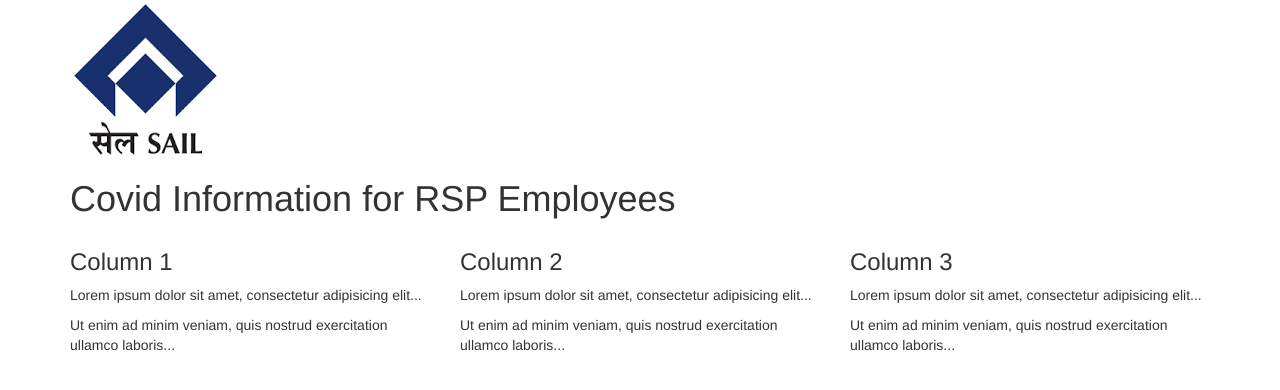
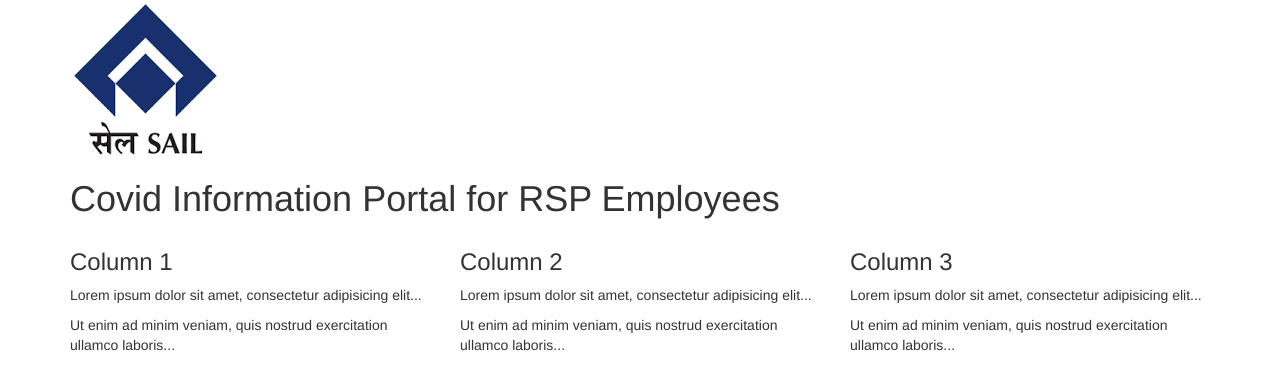
Before and after one commit to sailrsp/sailrsp.github.io, a plain HTML site: page index.html in a window 1280 px wide. Drawn offline with nearby package versions, Linux system fonts and the light colour scheme.

```diff
--- a/index.html
+++ b/index.html
@@ -17,7 +17,7 @@
 
   <div class="row">
 
-    <div class="col-sm-12"><img src="images/sail.png" alt="SAIL"><p><h1>Covid Information for RSP Employees</h1></p></div>
+    <div class="col-sm-12"><img src="images/sail.png" alt="SAIL"><p><h1>Covid Information Portal for RSP Employees</h1></p></div>
     <div class="col-sm-4">
       <h3>Column 1</h3>
       <p>Lorem ipsum dolor sit amet, consectetur adipisicing elit...</p>
```
